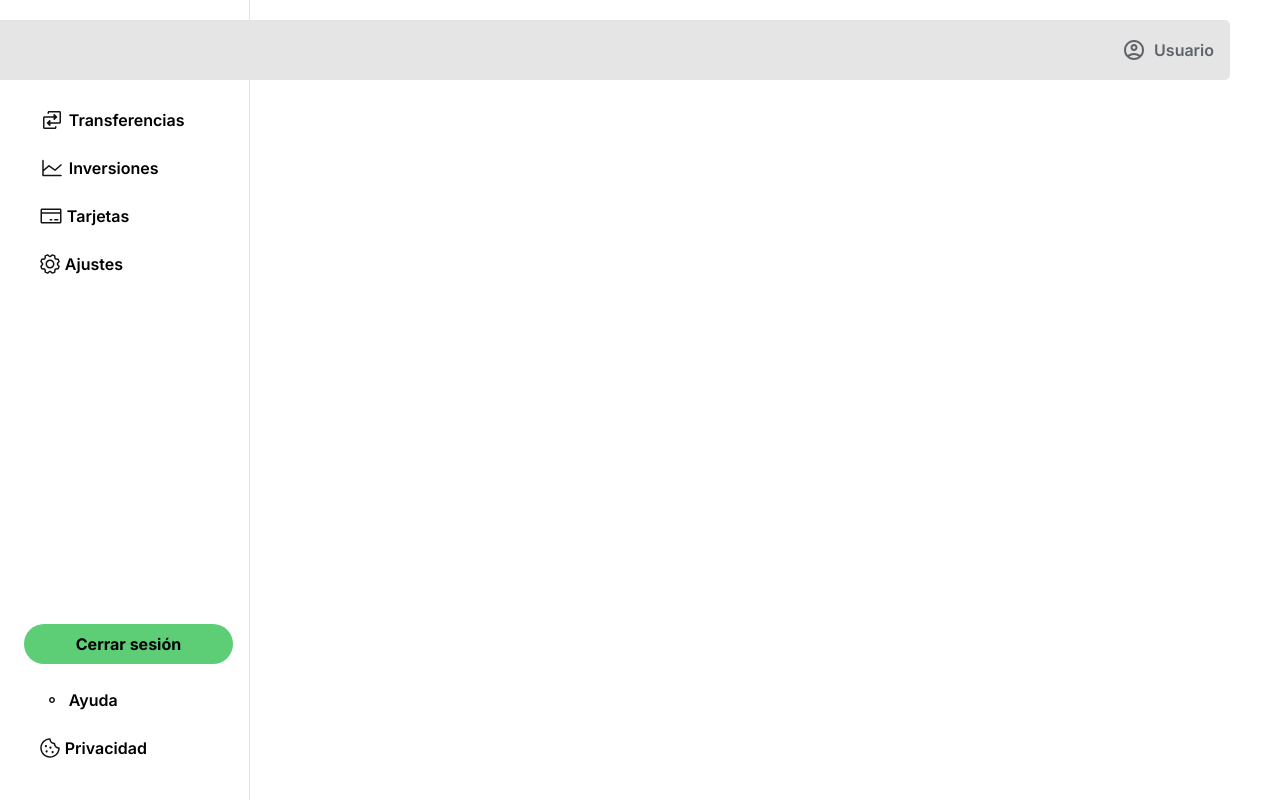
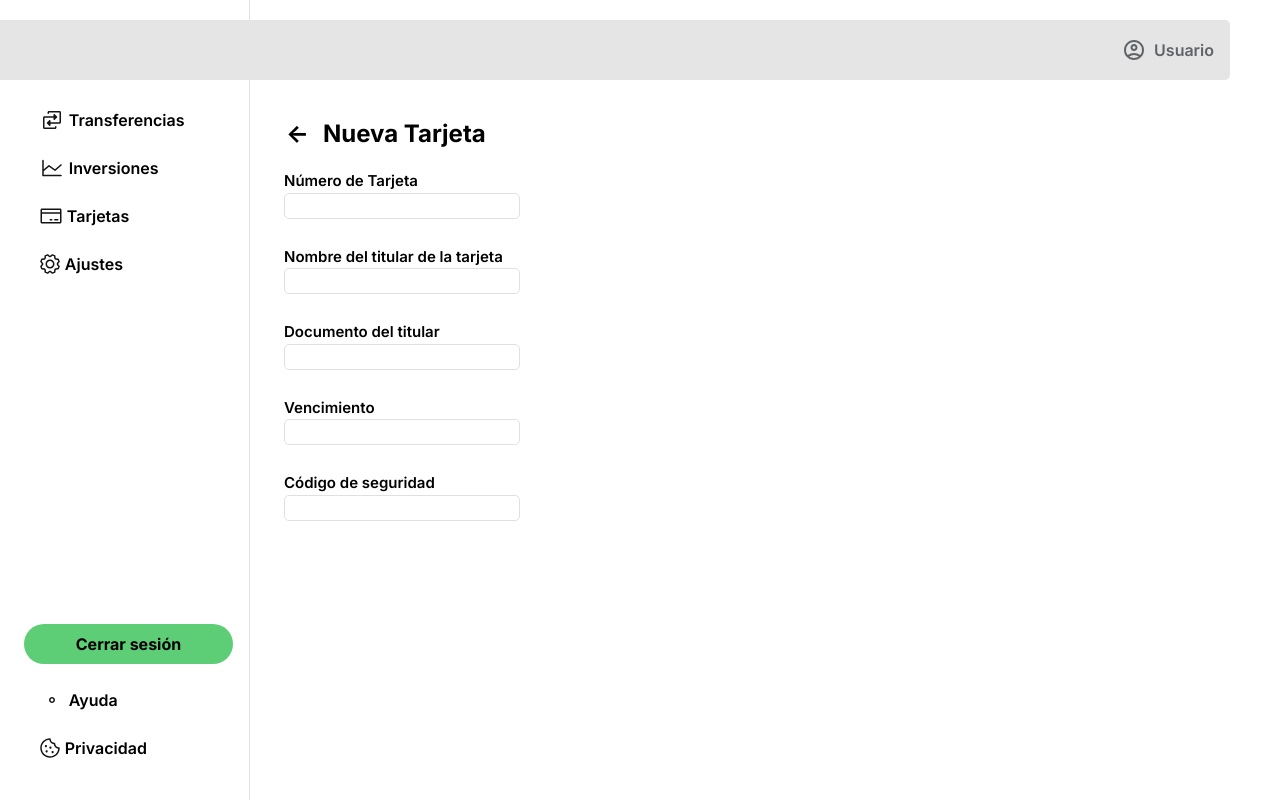
Before and after one commit to Josefinamrm/Billetera_Virtual_Web, a Vue app: page /nueva-tarjeta in a window 1280 px wide. Built offline with nearby package versions, Linux system fonts and the light colour scheme.

Commit message:
nueva  tarjeta

```diff
--- a/src/components/mainCardPage/Card.vue
+++ b/src/components/mainCardPage/Card.vue
@@ -19,7 +19,7 @@ div {
   width: 300px;
   height: 170px;
 }
-.card h3 {
+h3 {
   color: white;
   font-size: 15px;
   margin: 2px;
--- /dev/null
+++ b/src/components/mainCardPage/NewCardPage.vue
@@ -0,0 +1,71 @@
+<template>
+  <div class="app-container">
+    <div class="title">
+      <h2><-</h2>
+      <h2>Nueva Tarjeta</h2>
+    </div>
+
+    <div class="attributes">
+      <div class="number">
+        <label for="number">Número de Tarjeta</label>
+        <div class="text-box"><input type="text" id="number" name="number" /></div>
+      </div>
+      <div class="name">
+        <label for="name">Nombre del titular de la tarjeta</label>
+        <div class="text-box"><input type="text" id="name" name="name" /></div>
+      </div>
+      <div class="identification">
+        <label for="identification">Documento del titular</label>
+        <div class="text-box"><input type="text" id="identification" name="identidication" /></div>
+      </div>
+      <div class="expiration">
+        <label for="expiration">Vencimiento</label>
+        <div class="text-box"><input type="text" id="expiration" name="expiration" /></div>
+      </div>
+      <div class="security">
+        <label for="security">Código de seguridad</label>
+        <div class="text-box"><input type="text" id="security" name="security" /></div>
+      </div>
+    </div>
+  </div>
+</template>
+
+<style scoped>
+h2 {
+  color: black;
+  font-size: 20px;
+  margin: 2px;
+  padding: 0;
+  font-size: 1.5rem;
+  margin-bottom: 1rem;
+}
+
+.title {
+  display: flex;
+  flex-direction: row;
+  gap: 10px;
+}
+
+.app-container {
+  display: flex;
+  flex-direction: column;
+  margin-left: 10px;
+}
+
+.text-box {
+  width: min-content;
+  border-style: solid;
+  border-width: 1px;
+  border-color: #e0e0e0;
+  border-radius: 5px;
+  margin-bottom: 25px;
+}
+
+label {
+  font-size: 15px;
+  font-weight: 600;
+  color: #000000;
+  margin-top: 15px;
+  margin-bottom: 25px;
+}
+</style>
--- a/src/components/mainCardPage/cardPage.vue
+++ b/src/components/mainCardPage/cardPage.vue
@@ -1,13 +1,21 @@
 <script setup>
 import Card from './Card.vue'
 import CardInfo from './cardInfo.vue'
+
+import { useRouter } from 'vue-router'
+
+const router = useRouter()
+
+function goToNewCardPage() {
+  router.push('/nueva-tarjeta')
+}
 </script>
 
 <template>
   <div class="app-container">
     <div class="title">
       <h2>Mis Tarjetas</h2>
-      <button class="add-btn">+ Agregar Tarjetas</button>
+      <button class="add-btn" @click="goToNewCardPage">+ Agregar Tarjetas</button>
     </div>
     <div class="cards-display">
       <!-- PONER EL FOR (V-FOR) Y ESO -->
@@ -70,7 +78,6 @@ h2 {
   justify-content: flex-start;
   align-items: stretch;
   margin: 10px;
-
 }
 
 .cards-display {
@@ -79,7 +86,9 @@ h2 {
   flex-direction: row;
   justify-content: flex-start;
   align-items: center;
-  gap: 20px;
+}
+.card {
+  gap: 10px;
 }
 
 @media (max-width: 768px) {
--- a/src/router/index.js
+++ b/src/router/index.js
@@ -21,9 +21,14 @@ const router = createRouter({
       component: () => import('../views/AboutView.vue')
     },
     {
-      path: '/cards',
+      path: '/tarjetas',
       name: 'cards',
       component: () => import('../components/mainCardPage/cardPage.vue')
+    },
+    {
+      path: '/nueva-tarjeta',
+      name: 'newCard',
+      component: () => import('../components/mainCardPage/NewCardPage.vue')
     },
     {
       path: '/panel',
```
